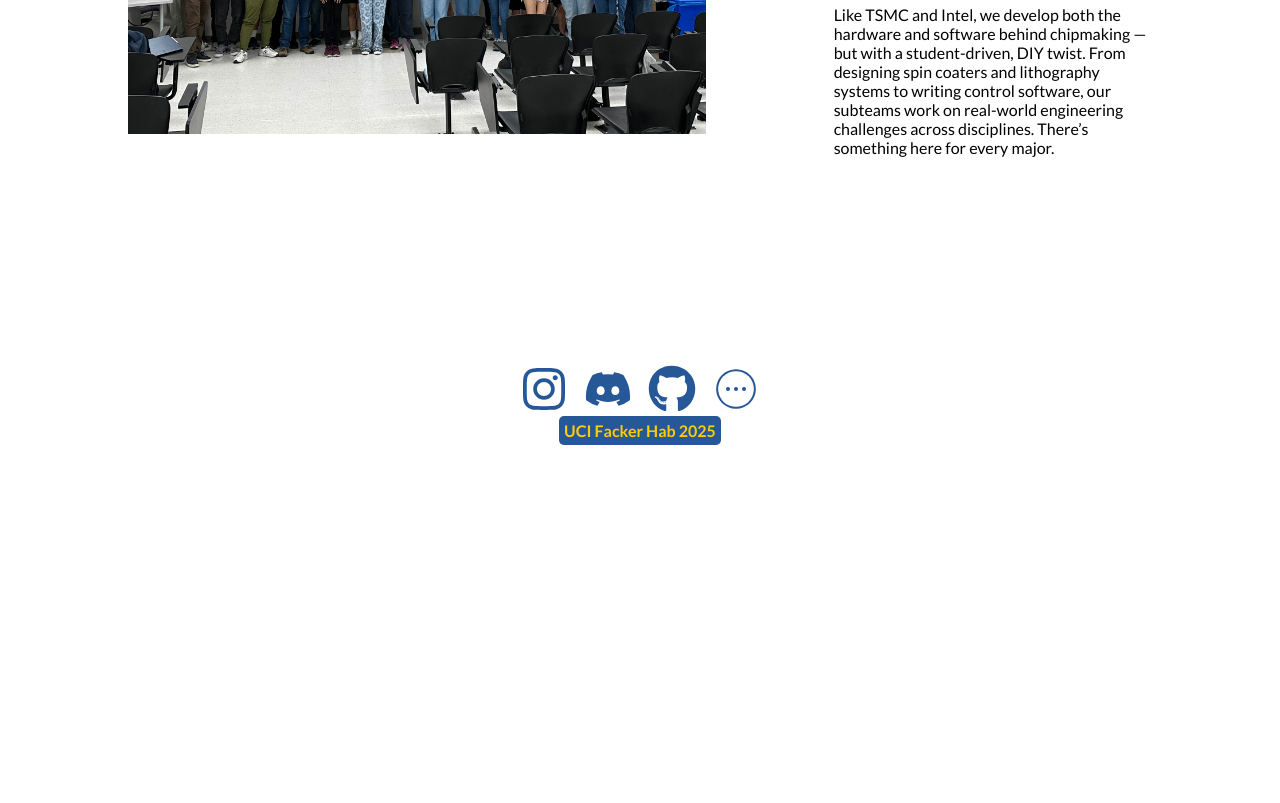
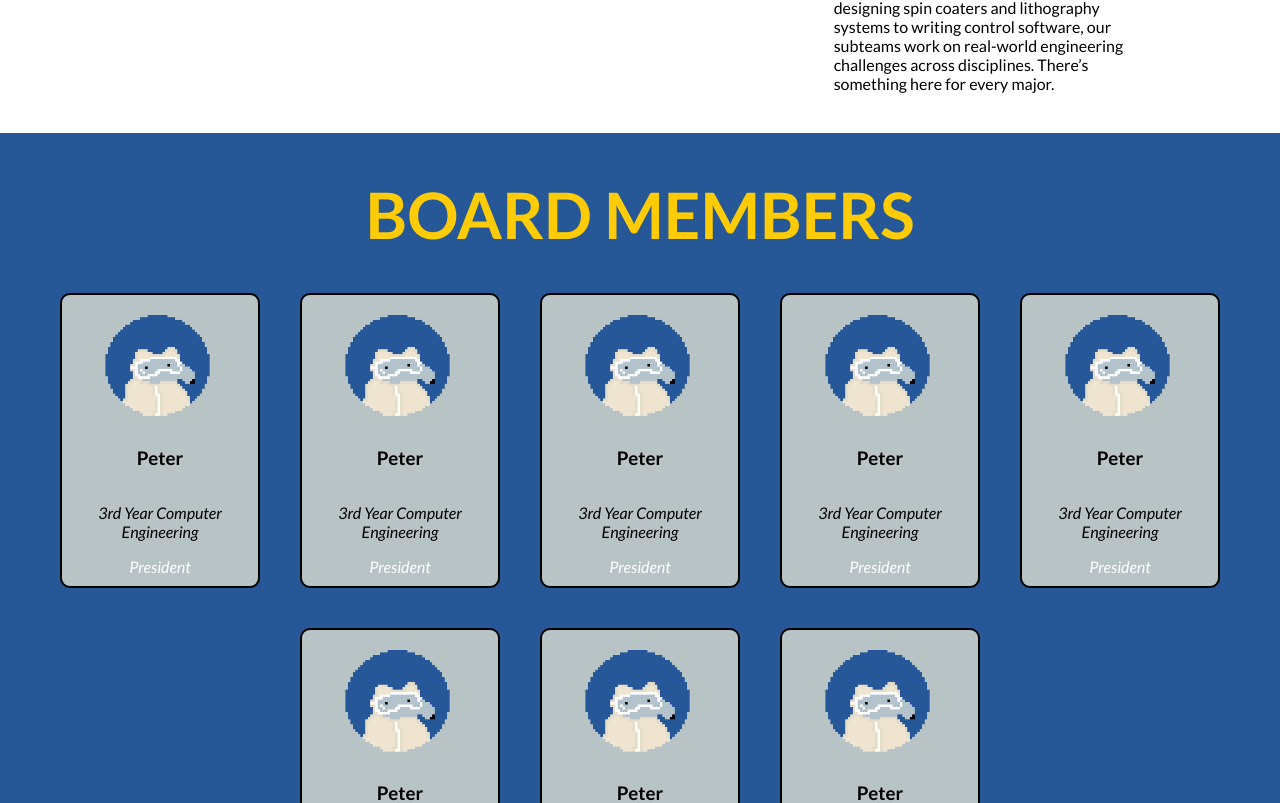
Before and after one commit to irvinehackerfab/hfab-website, a React (Vite) app: page /About in a window 1280 px wide. Shown: the part 640-1443 px from the top of the page. Before the commit the page ends 1125 px from the top, so only its background shows below. Built offline with nearby package versions, Linux system fonts and the light colour scheme.

Commit message:
Added a board members section we can add more board memebers in the array later

```diff
--- a/src/index.css
+++ b/src/index.css
@@ -43,7 +43,8 @@ main {
 .TextContainer {
   margin: 0;
   padding: 10%;
-  padding-top: 5%;
+  padding-top: 0%;
+  padding-bottom: 0%;
 }
 
 .BodyText {
@@ -70,3 +71,7 @@ p{
     font-size: 1em;
     margin-bottom: 40px;
 }
+img{
+    max-width: 70%;
+    height: auto;
+}
--- a/src/pages/About.jsx
+++ b/src/pages/About.jsx
@@ -3,23 +3,51 @@ import "./About.module.css";
 import team_photo from "../assets/old_team_photo.jpg";
 import Footer from "../Footer";
 import styles from "./About.module.css";
+import logo from "../assets/hf_logo.png";
 function About() {
+  const BoardMembers = [
+    { name: 'Peter', role: 'President', year: '3rd Year Computer Engineering', image: logo },
+    { name: 'Peter', role: 'President', year: '3rd Year Computer Engineering', image: logo },
+    { name: 'Peter', role: 'President', year: '3rd Year Computer Engineering', image: logo },
+    { name: 'Peter', role: 'President', year: '3rd Year Computer Engineering', image: logo },
+    { name: 'Peter', role: 'President', year: '3rd Year Computer Engineering', image: logo },
+    { name: 'Peter', role: 'President', year: '3rd Year Computer Engineering', image: logo },
+    { name: 'Peter', role: 'President', year: '3rd Year Computer Engineering', image: logo },
+    { name: 'Peter', role: 'President', year: '3rd Year Computer Engineering', image: logo },
+
+  ];
   return (
     <>
       <div className="PageContainer">
-      <div className = {`${styles.ContentContainter}`}>
-        <img src={team_photo} alt="Team Photo"/>
+        <div className={`${styles.ContentContainter}`}>
+          <img src={team_photo} alt="Team Photo" />
         </div>
         <div className="TextContainer">
           <h1>ABOUT US</h1>
-        <p className = "BoldBodyText">Who are we?</p>
+          <p className="BoldBodyText">Who are we?</p>
           <p className="BodyText">
             The Irvine Hacker Fab is an interdisciplinary team dedicated to creating open-source solutions for microchip fabrication. As part of a broader network that includes CMU, OSU, UW, and MIT, we aim to democratize semiconductor manufacturing by developing innovative, cost-effective tools and materials.
           </p>
-        <p className = "BoldBodyText">What do we do?</p>
+          <p className="BoldBodyText">What do we do?</p>
           <p className="BodyText">
             Like TSMC and Intel, we develop both the hardware and software behind chipmaking — but with a student-driven, DIY twist. From designing spin coaters and lithography systems to writing control software, our subteams work on real-world engineering challenges across disciplines. There’s something here for every major.
           </p>
+        </div>
+      </div>
+      <div className={`${styles.BoardMembersContainer}`}>
+        <div className="TextContainer">
+          <h1>BOARD MEMBERS</h1>
+        </div>
+        <div className={`${styles.BoardMembersIconContainer}`}>
+
+          {BoardMembers.map((member, index) => (
+            <div key={index} className={styles.boardCard}>
+              <img src={member.image} alt={member.name} className={styles.boardImage} />
+              <h3 className = {`${styles.member}`}>{member.name}</h3>
+              <p className = {`${styles.year}`}>{member.year}</p>
+              <p className = {`${styles.role}`}>{member.role}</p>
+            </div>
+          ))}
         </div>
       </div>
       <Footer></Footer>
--- a/src/pages/About.module.css
+++ b/src/pages/About.module.css
@@ -1,7 +1,3 @@
-img{
-    height: 100%;
-    width: 100%;
-}
 
 .ContentContainter{
 
@@ -13,3 +9,50 @@ img{
   margin-left: 10%;
   height: auto;
 }
+.BoardMembersContainer{
+  display: flex;
+  flex-direction: column;
+  align-items: center;
+  justify-content: center;
+  width: 100%;
+  margin: 0;
+  padding-bottom: 0;
+  background-color: var(--primary-blue);
+}
+.BoardMembersIconContainer{
+  display: flex;
+  width: 100%;
+  flex-direction: row;
+  flex-wrap: wrap;
+  align-items: center;
+  justify-content: center;
+}
+.boardCard{
+  display: flex;
+  flex-direction: column;
+  align-items: center;
+  justify-content: center;
+  background-color: var(--secondary-light-blue);
+  border: 2px solid black;
+  border-radius: 10px;
+  margin: 20px;
+  padding: 10px;
+  width: 200px;
+  height: auto;
+}
+.member{
+  font-weight: bold;
+  text-align: center;
+}
+.year{
+  font-style: italic;
+  text-align: center;
+  margin-bottom: 0;
+  color: black;
+}
+.role{
+  font-style: italic;
+  text-align: center;
+  margin-bottom: 0;
+
+}
```
Lines whose indentation alone changed are shown as unchanged.
